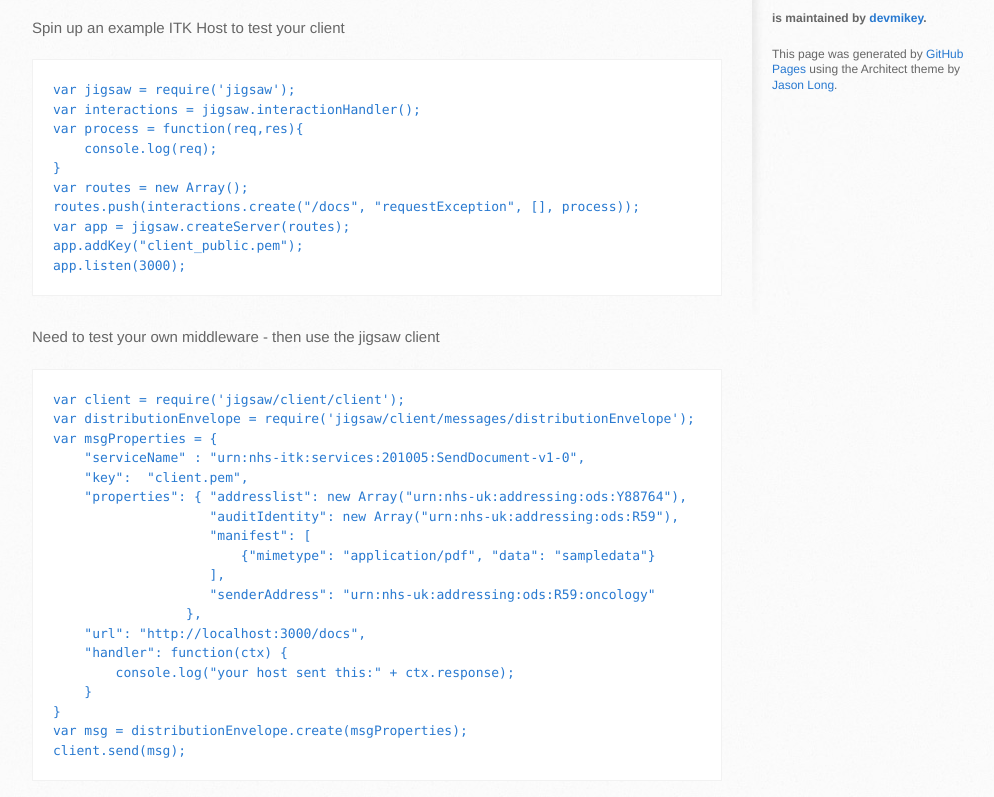
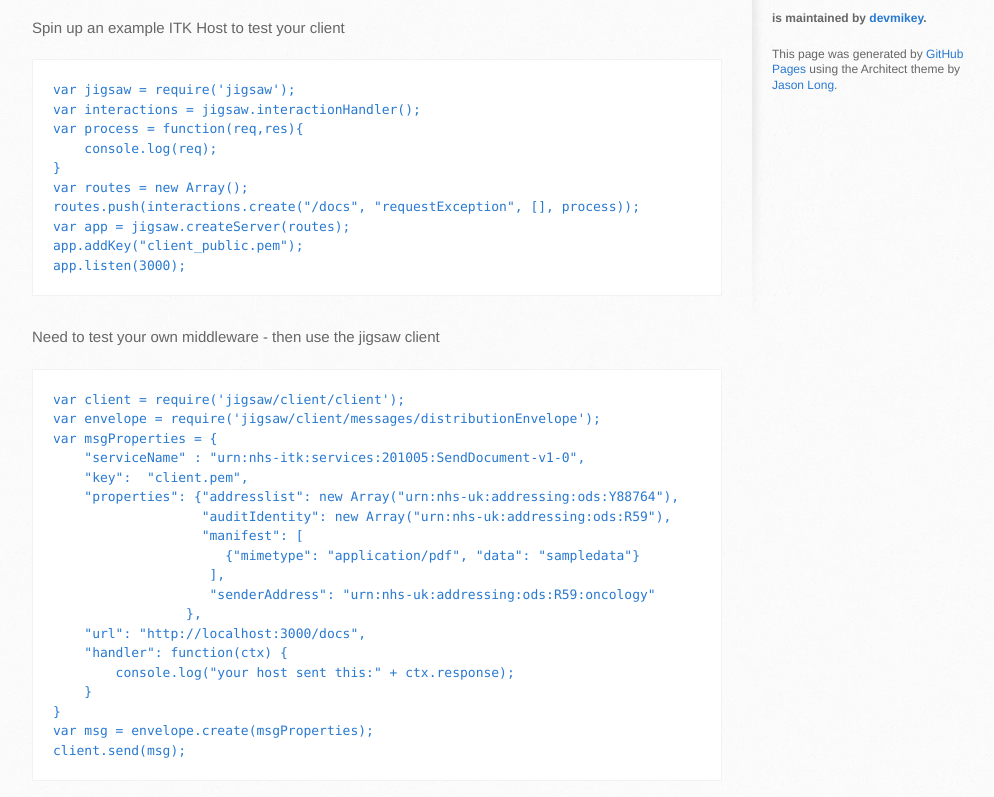
Before and after one commit to devmikey/Jigsaw, a plain HTML site: page index.html in a window 1280 px wide. Shown: the part 421-1218 px from the top of the page, without its empty margins (138-1132 px from the left). Drawn offline with Linux system fonts and the light colour scheme.

Commit message:
Update gh-pages

```diff
--- a/index.html
+++ b/index.html
@@ -48,14 +48,14 @@ app.listen(3000);</code></pre>
 
 <p>Need to test your own middleware - then use the jigsaw client</p>
 <pre><code>var client = require('jigsaw/client/client');
-var distributionEnvelope = require('jigsaw/client/messages/distributionEnvelope');
+var envelope = require('jigsaw/client/messages/distributionEnvelope');
 var msgProperties = {
     "serviceName" : "urn:nhs-itk:services:201005:SendDocument-v1-0",
     "key":  "client.pem",
-    "properties": { "addresslist": new Array("urn:nhs-uk:addressing:ods:Y88764"),
-                    "auditIdentity": new Array("urn:nhs-uk:addressing:ods:R59"),
-                    "manifest": [
-                        {"mimetype": "application/pdf", "data": "sampledata"}
+    "properties": {"addresslist": new Array("urn:nhs-uk:addressing:ods:Y88764"),
+                   "auditIdentity": new Array("urn:nhs-uk:addressing:ods:R59"),
+                   "manifest": [
+                      {"mimetype": "application/pdf", "data": "sampledata"}
                     ],
                     "senderAddress": "urn:nhs-uk:addressing:ods:R59:oncology"
                  },
@@ -64,7 +64,7 @@ var msgProperties = {
         console.log("your host sent this:" + ctx.response);
     }
 }
-var msg = distributionEnvelope.create(msgProperties);
+var msg = envelope.create(msgProperties);
 client.send(msg);</code></pre>
 
 </section>
```
